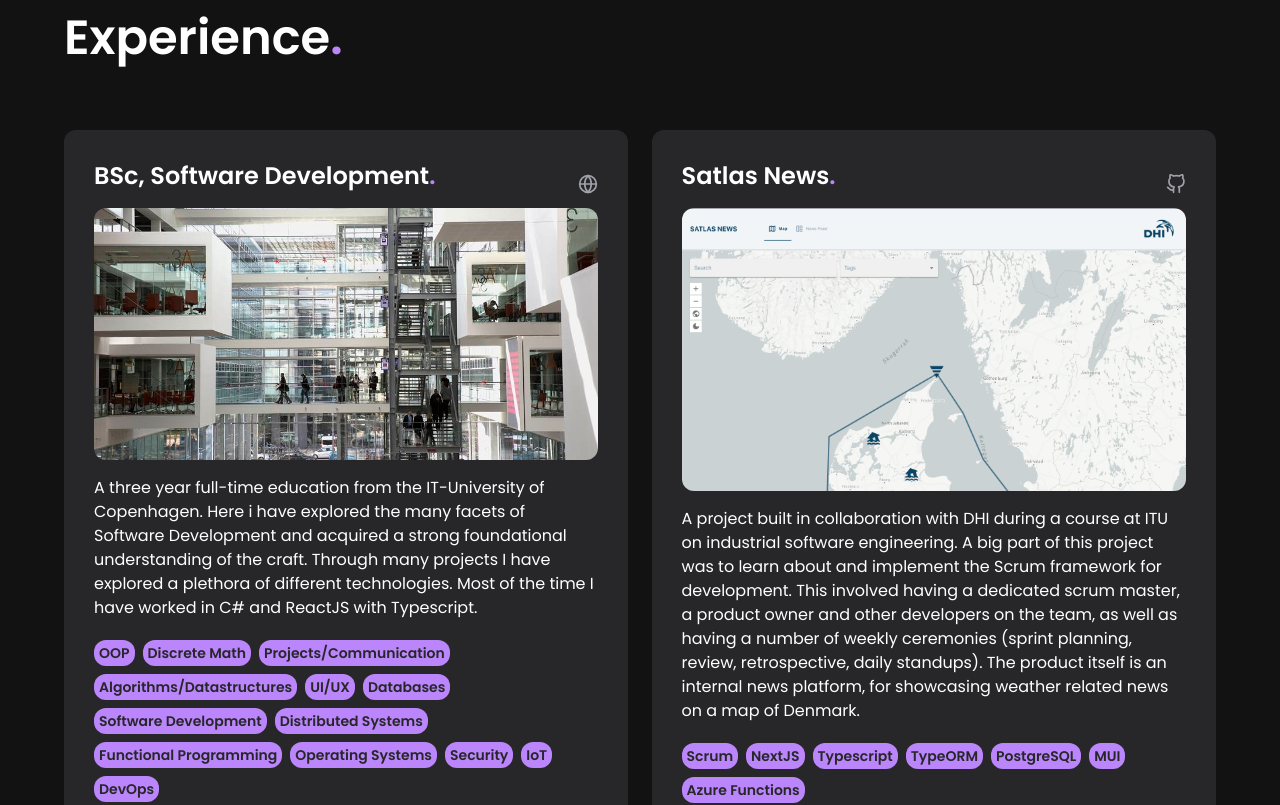
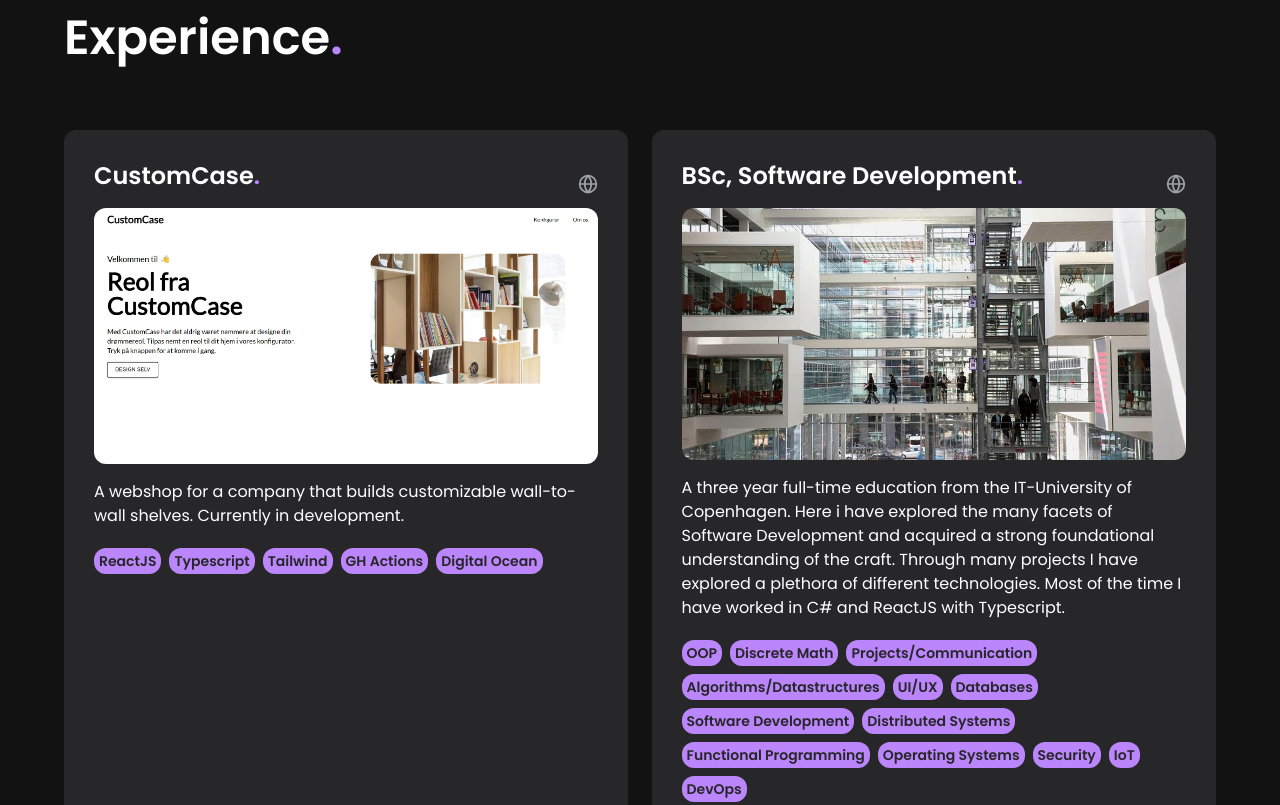
Before and after one commit to KusMar00/KusMar00.github.io, a React (Vite) app: page / in a window 1280 px wide. Shown: the part 700-1505 px from the top of the page. Built offline with nearby package versions, Linux system fonts and the light colour scheme; no server answers.

Commit message:
Add new experience

```diff
--- a/package.json
+++ b/package.json
@@ -22,11 +22,11 @@
   "devDependencies": {
     "@types/react": "^18.2.43",
     "@types/react-dom": "^18.2.17",
-    "@vitejs/plugin-react": "^4.2.1",
+    "@vitejs/plugin-react": "^1.3.2",
     "eslint": "^8.55.0",
     "eslint-plugin-react": "^7.33.2",
     "eslint-plugin-react-hooks": "^4.6.0",
     "eslint-plugin-react-refresh": "^0.4.5",
-    "vite": "^5.0.8"
+    "vite": "^6.1.0"
   }
 }
--- a/src/assets/index.js
+++ b/src/assets/index.js
@@ -2,5 +2,6 @@
 import portfolio from "./portfolio.png";
 import itu from "./itu.jpg";
 import satlasNews from "./satlasNews.png";
+import customcase from "./customcase.jpg";
 
-export { avatar, portfolio, itu, satlasNews };
+export { avatar, portfolio, itu, satlasNews, customcase };
--- a/src/constants/index.js
+++ b/src/constants/index.js
@@ -1,4 +1,4 @@
-import { portfolio, itu, satlasNews } from "../assets";
+import { portfolio, itu, satlasNews, customcase } from "../assets";
 
 export const navLinks = [
   {
@@ -41,6 +41,15 @@
 ];
 
 export const experience = [
+  {
+    id: "customcase",
+    title: "CustomCase",
+    description:
+      "A webshop for a company that builds customizable wall-to-wall shelves. Currently in development.",
+    tags: ["ReactJS", "Typescript", "Tailwind", "GH Actions", "Digital Ocean"],
+    img: customcase,
+    siteUrl: "https://lionfish-app-n92wy.ondigitalocean.app/",
+  },
   {
     id: "itu",
     title: "BSc, Software Development",
```
Also changed, not shown: src/assets/customcase.jpg (added), 1 other file (tests, documents, lock files or other folders).
